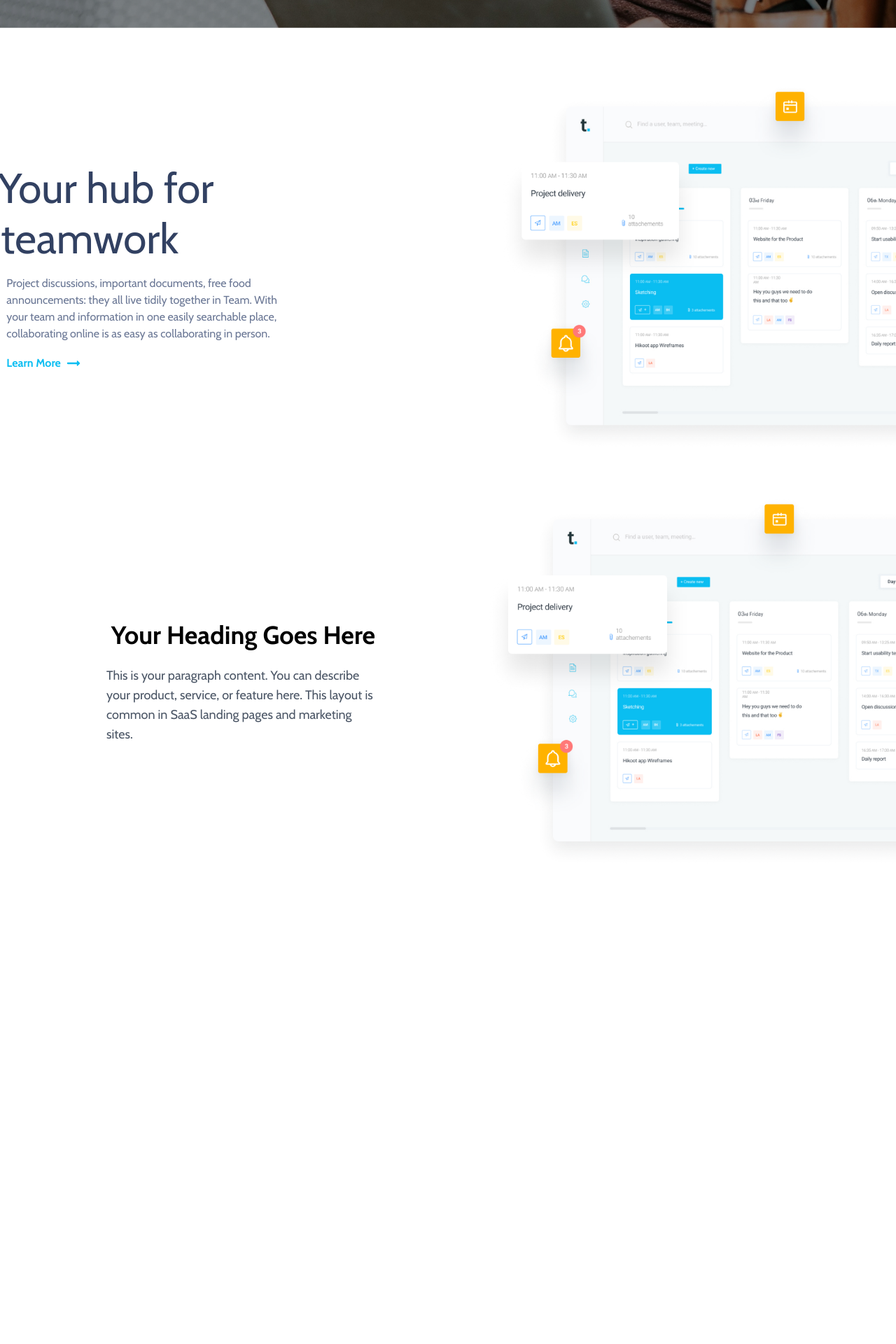
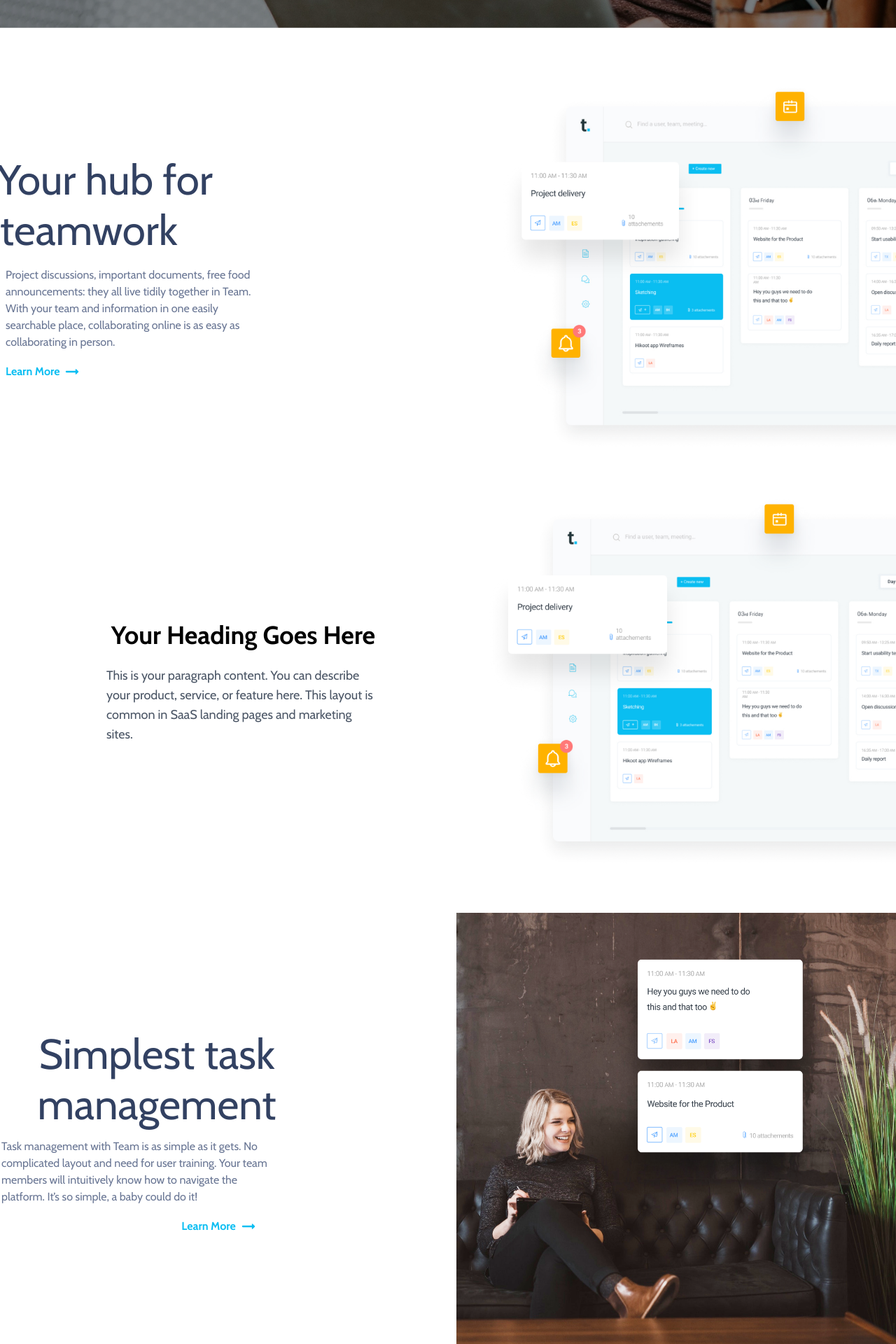
Before and after one commit to PurpleTurtl04/Team-App, a React (Vite) app in the folder team-app/: page / in a window 1280 px wide. Shown: the part 760-2680 px from the top of the page at 70% size. Before the commit the page ends 2064 px from the top, so only its background shows below. Built offline with nearby package versions, Linux system fonts and the light colour scheme.

Commit message:
Added Task section component. Updated image source links to be imported.

```diff
--- a/team-app/src/components/Hero.jsx
+++ b/team-app/src/components/Hero.jsx
@@ -1,9 +1,13 @@
+import heroImage from '../assets/team-app-hero-img.jpg';
 import Navbar from './Navbar';
 
 function Hero() {
     return (
         <section>
-            <div className="bg-shift-left-mobile flex h-screen max-h-270 max-w-480 flex-col bg-[url('assets/team-app-hero-img.jpg')] bg-cover bg-center">
+            <div
+                style={{ backgroundImage: `url(${heroImage})` }}
+                className='bg-shift-left-mobile flex h-screen max-h-270 max-w-480 flex-col bg-cover bg-center'
+            >
                 <div className='3xl:px-15 container mx-auto'>
                     <Navbar />
                     <div className='mt-40 flex flex-col justify-center px-8 text-white md:mt-10'>
--- a/team-app/src/components/HubSection.jsx
+++ b/team-app/src/components/HubSection.jsx
@@ -1,10 +1,10 @@
 function HubSection() {
     return (
-        <div className='3xl:container 3xl:mx-auto flex flex-col gap-6 overflow-hidden lg:flex-row lg:items-center lg:justify-between'>
+        <div className='3xl:container 3xl:mx-auto flex flex-col gap-6 overflow-hidden lg:flex-row lg:items-center lg:justify-between lg:gap-12'>
             <div className='container mx-auto flex flex-col items-center justify-center md:max-w-100 lg:w-1/2'>
-                <h1 className='text-teamapp-darkblue mb-4 text-center text-4xl md:text-5xl lg:max-w-md lg:text-left lg:text-6xl/18'>
+                <h2 className='text-teamapp-darkblue mb-4 text-center text-4xl md:text-5xl lg:max-w-md lg:text-left lg:text-6xl/18'>
                     <span className='lg:-ml-1'>Your</span> hub for teamwork
-                </h1>
+                </h2>
                 <div className='flex flex-col items-center lg:items-start lg:pl-2'>
                     <p className='text-teamapp-grey max-w-82 md:max-w-100'>
                         Project discussions, important documents, free food
--- a/team-app/src/components/MainAppContent.jsx
+++ b/team-app/src/components/MainAppContent.jsx
@@ -1,4 +1,5 @@
 import HubSection from './HubSection';
+import TaskSection from './TaskSection';
 import TestSection from './TestSection';
 
 function MainAppContent() {
@@ -6,6 +7,7 @@ function MainAppContent() {
         <section className='mt-20'>
             <HubSection />
             <TestSection />
+            <TaskSection />
         </section>
     );
 }
--- /dev/null
+++ b/team-app/src/components/TaskSection.jsx
@@ -0,0 +1,36 @@
+import arrow from '../assets/arrow_right.svg';
+import taskImage from '../assets/task-section-img.png';
+
+function TaskSection() {
+    return (
+        <div className='container mx-auto'>
+            <div className='flex flex-col items-center gap-6 lg:flex-row'>
+                <div className='flex flex-col lg:w-1/2'>
+                    <h2 className='text-teamapp-darkblue mb-3 text-center text-4xl md:text-5xl lg:max-w-md lg:text-6xl/18'>
+                        Simplest task management
+                    </h2>
+                    <p className='text-teamapp-grey max-w-sm pl-0.5'>
+                        Task management with Team is as simple as it gets. No
+                        complicated layout and need for user training. Your team
+                        members will intuitively know how to navigate the
+                        platform. It’s so simple, a baby could do it!
+                    </p>
+                    <a
+                        href='#'
+                        className='text-teamapp-blue mt-4 flex items-center justify-center gap-1 font-bold'
+                    >
+                        Learn More{' '}
+                        <span>
+                            <img src={arrow} alt='blue arrow' />
+                        </span>
+                    </a>
+                </div>
+                <div className='lg:w-1/2'>
+                    <img src={taskImage} alt='woman sitting on a couch' />
+                </div>
+            </div>
+        </div>
+    );
+}
+
+export default TaskSection;
```
